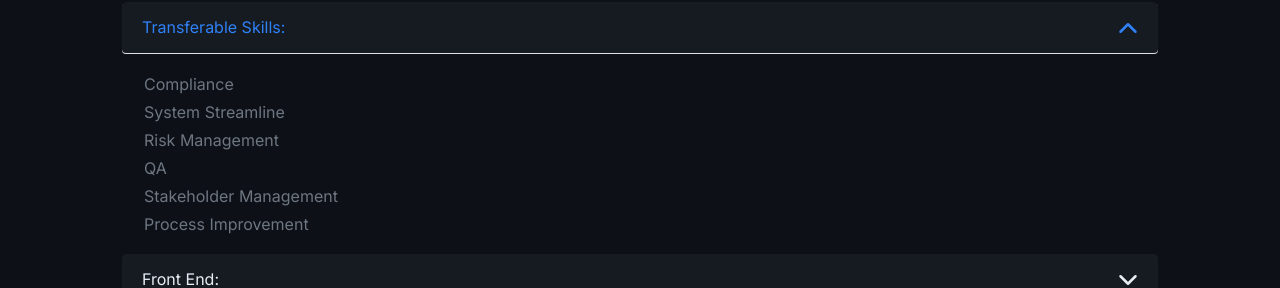
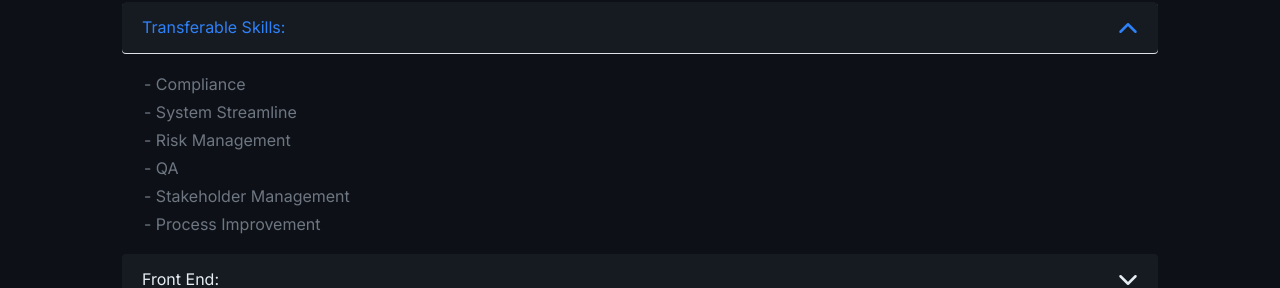
Before and after one commit to Azizr96/RA-personal-portfolio, a plain HTML site: page index.html in a window 1280 px wide. Shown: the part 1395-1683 px from the top of the page. Drawn offline with nearby package versions, Linux system fonts and the light colour scheme.

Commit message:
add points to transfferable skills

```diff
--- a/index.html
+++ b/index.html
@@ -139,12 +139,12 @@
     </h2>
     <div id="collapseOne" class="accordion-collapse collapse show" data-bs-parent="#accordionExample">
       <div class="accordion-body">
-       <span class="tag">Compliance</span>
-       <span class="tag">System Streamline</span>
-       <span class="tag">Risk Management</span>
-       <span class="tag">QA</span>
-       <span class="tag">Stakeholder Management</span>
-       <span class="tag">Process Improvement</span>
+       <span class="tag">- Compliance</span>
+       <span class="tag">- System Streamline</span>
+       <span class="tag">- Risk Management</span>
+       <span class="tag">- QA</span>
+       <span class="tag">- Stakeholder Management</span>
+       <span class="tag">- Process Improvement</span>
       </div>
     </div>
   </div>
```
